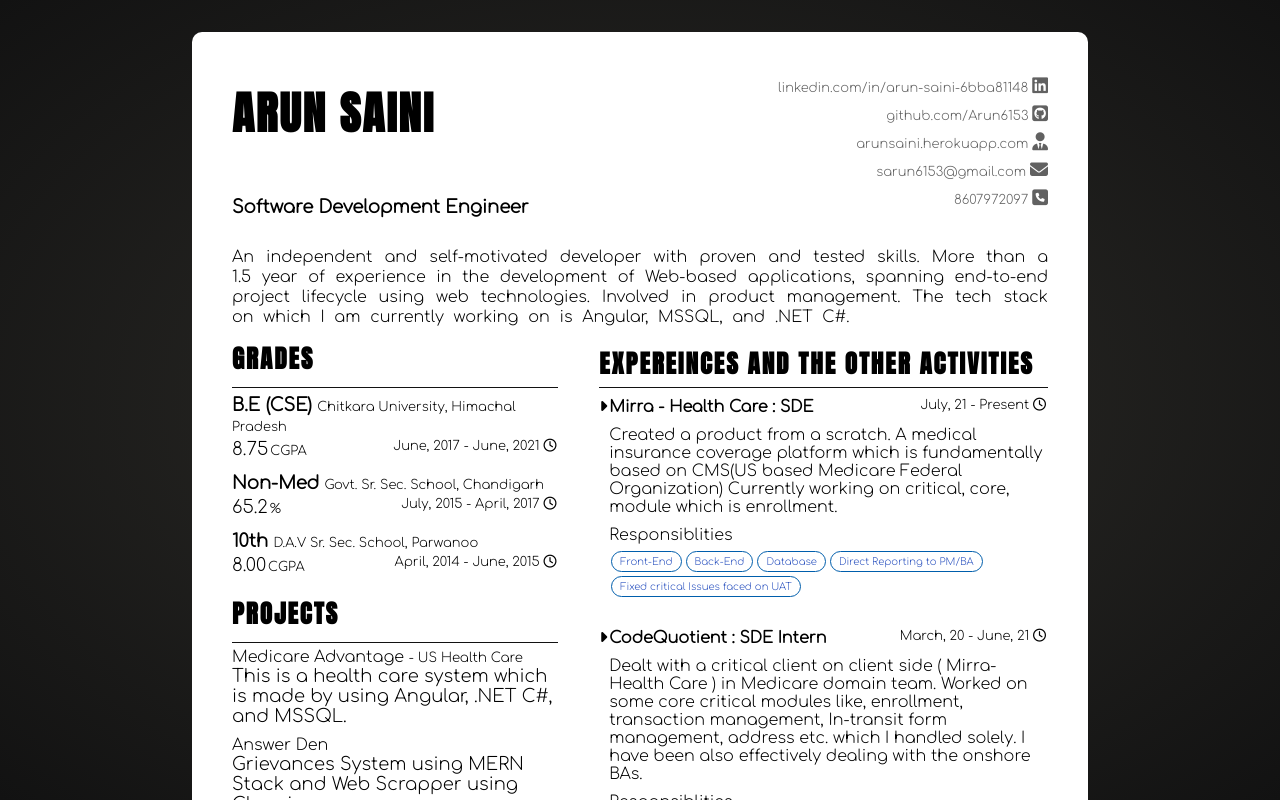
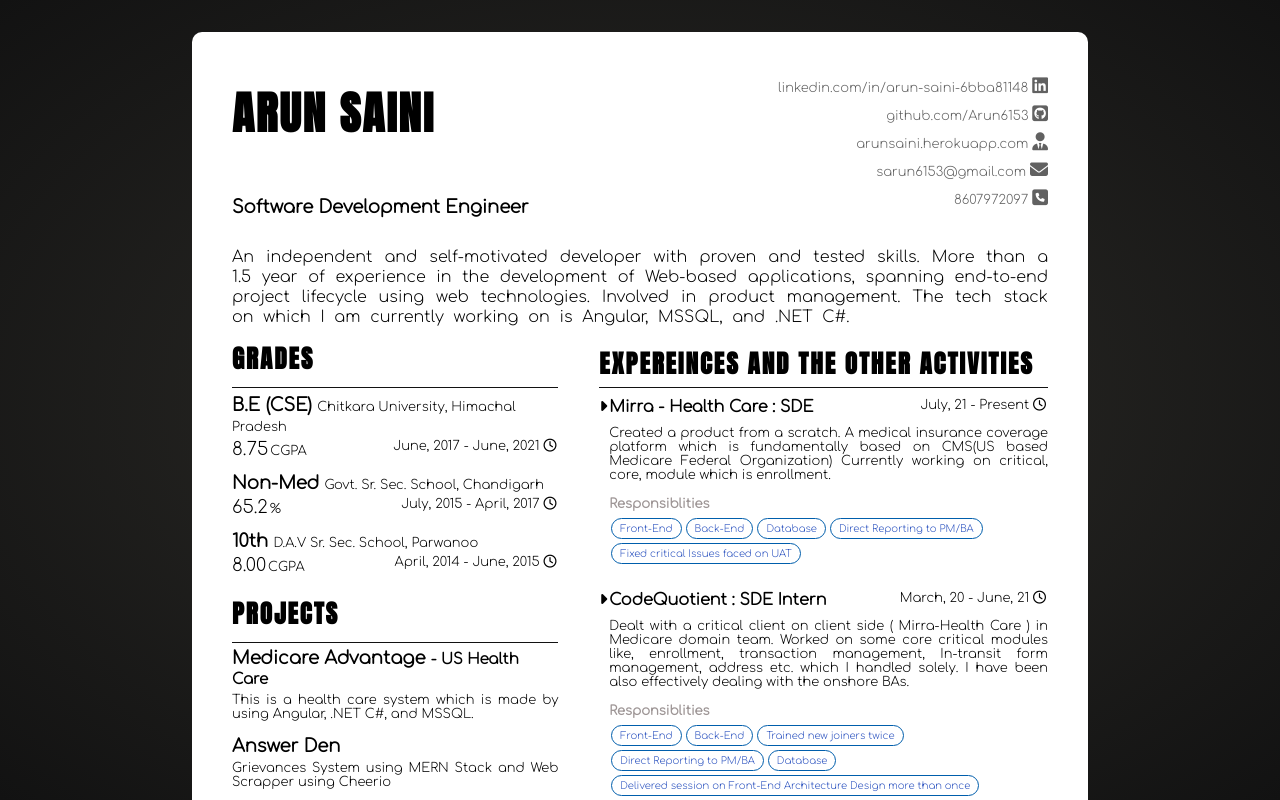
Before and after one commit to Arun6153/arunsaini, an Angular app: page / in a window 1280 px wide. Built offline with nearby package versions, Linux system fonts and the light colour scheme.

Commit message:
placements of the hardcoding done

```diff
--- a/src/app/_shared/constants.ts
+++ b/src/app/_shared/constants.ts
@@ -130,17 +130,17 @@ export const certificationList:{
 }[] = [
   {
     name:"JAVA - Hackerrank",
-    link:"hackerrank.com/certificates/7680112bd66f",
+    link:"https://www.hackerrank.com/certificates/7680112bd66f",
     icon:"fas fa-caret-right"
   },
   {
     name:"Problem Solving - Hackerrank",
-    link:"hackerrank.com/certificates/a00dba1fd8a8",
+    link:"https://www.hackerrank.com/certificates/a00dba1fd8a8",
     icon:"fas fa-caret-right"
   },
   {
     name:"Responsive Web Design",
-    link:"freecodecamp.org/certification/arunsaini/responsive-webdesign",
+    link:"https://www.freecodecamp.org//certification/arunsaini/responsive-web-design",
     icon:"fas fa-caret-right"
   },
 ]
--- a/src/app/components/landing-page/landing-page.component.css
+++ b/src/app/components/landing-page/landing-page.component.css
@@ -185,7 +185,7 @@
 
 .organisation {
   font-size: var(--font-size-medium);
-  font-weight: var(--font-weight-large);
+  font-weight: var(--font-weight-lg-small);
 }
 
 .responsiblity-item {
@@ -208,14 +208,14 @@
   height: 350px;
 }
 
-.header-skill{
+.header-skill, .responsiblity-div p{
   font-size: var(--font-size-small);
   font-weight: var(--font-weight-large);
   color: var(--font-color-white-300);
   padding-top: 10px;
 }
 
-.skill-item, .hobie-intrest div{
+.skill-item, .hobie-intrest div, .certicate-name{
   font-size: var(--font-size-medium);
   font-weight: var(--font-weight-lg-small);
 }
@@ -233,3 +233,26 @@
 .ranks, .orgnisation{
   font-weight: var(--font-weight-lg-small);
 }
+
+.link-desc{
+  font-style: italic;
+  font-size: var(--font-size-small);
+  font-weight: var(--font-weight-large);
+  color: var(--font-color-white-300);
+  word-break: break-all;
+  text-decoration: none;
+}
+.project-name{
+  font-size: var(--font-size-large);
+  font-weight: var(--font-weight-lg-small);
+}
+.project-description, .exper-desc{
+  font-size: var(--font-size-small);
+  font-weight: var(--font-weight-medium);
+  text-align: justify;
+}
+.projectlink{
+  font-weight: var(--font-weight-lg-small);
+  font-size: var(--font-size-small);
+  text-align: end;
+}
--- a/src/app/components/landing-page/landing-page.component.html
+++ b/src/app/components/landing-page/landing-page.component.html
@@ -65,11 +65,11 @@
               {{item.name}} <small>{{item.small}}</small>
             </div>
           </div>
-          <div class="project-description">
-            <div class="marks">
+          <div class="project-description pd-y">
+            <div>
               {{item.desc}}
             </div>
-            <div *ngIf="item.link">
+            <div class="projectlink" *ngIf="item.link">
               {{item.link}}
             </div>
           </div>
@@ -85,14 +85,12 @@
           constants.certificationList">
           <div class="icon-div pd-y"><i [class]="item.icon"></i></div>
           <div class="name-and-link pd-y">
-            <div class="name">
-              <div>
+            <div class="certicate-name">
                 {{item.name}}
-              </div>
             </div>
-            <div class="link-desc pd-y" *ngIf="item.link">
+            <a class="link-desc pd-y" target="blank" [href]=" (!item.link)? null: item.link">
               {{item.link}}
-            </div>
+            </a>
           </div>
         </div>
 
@@ -139,7 +137,7 @@
             <div class="exper-desc pd-y" *ngIf="item.description">
               {{item.description}}
             </div>
-            <div class="responsiblity-div pd-y"
+            <div class="responsiblity-div"
               *ngIf="item.responsiblities.resList.length>0">
               <p>{{item.responsiblities.title}}</p>
               <div class="resList pd-y">
--- a/src/styles.css
+++ b/src/styles.css
@@ -21,7 +21,7 @@
   --font-color: #121212;
   --font-color-fade: #616161;
   --font-color-blue: #274fbe;
-  --font-color-white-300:rgb(184, 184, 184);
+  --font-color-white-300:rgb(158, 150, 150);
 
   /* BORDER-COLOR */
   --border-color-blue:rgb(0, 94, 172);
@@ -56,7 +56,7 @@
   position: relative;
   background-color: var(--bg-color);
   height: auto;
-  padding: 15px 40px;
+  padding: 15px 40px 40px;
   border-radius: 10px;
 }
 
```
